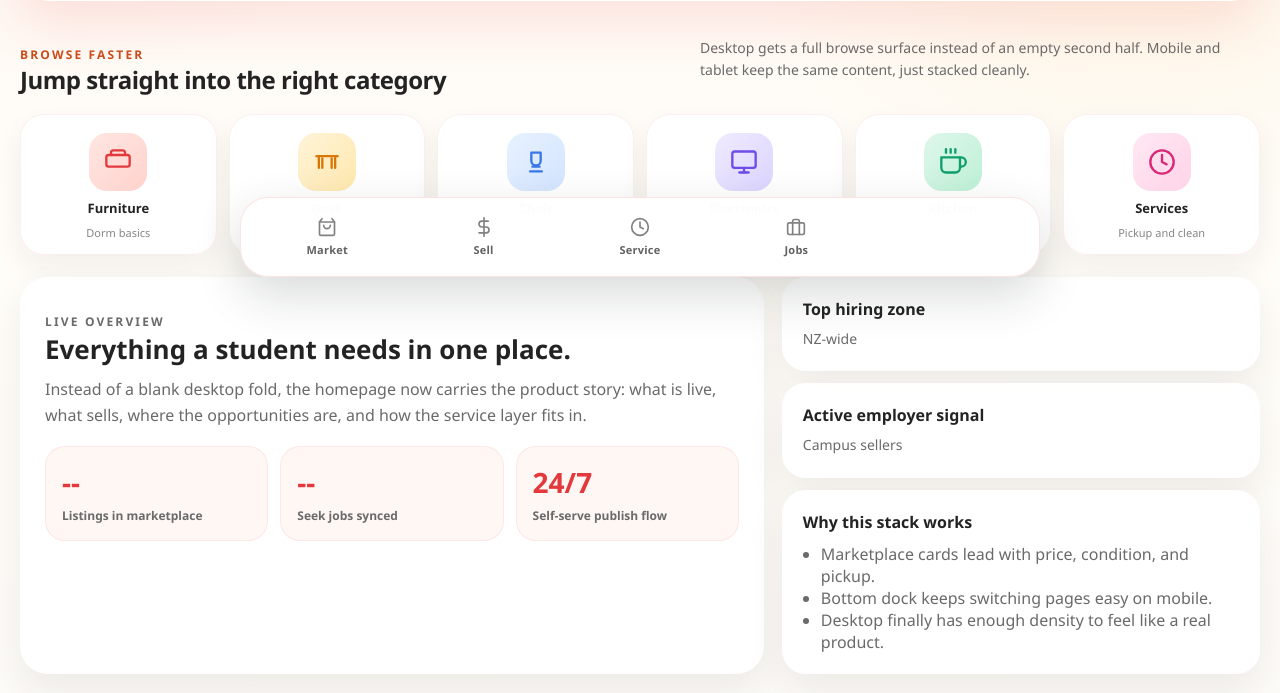
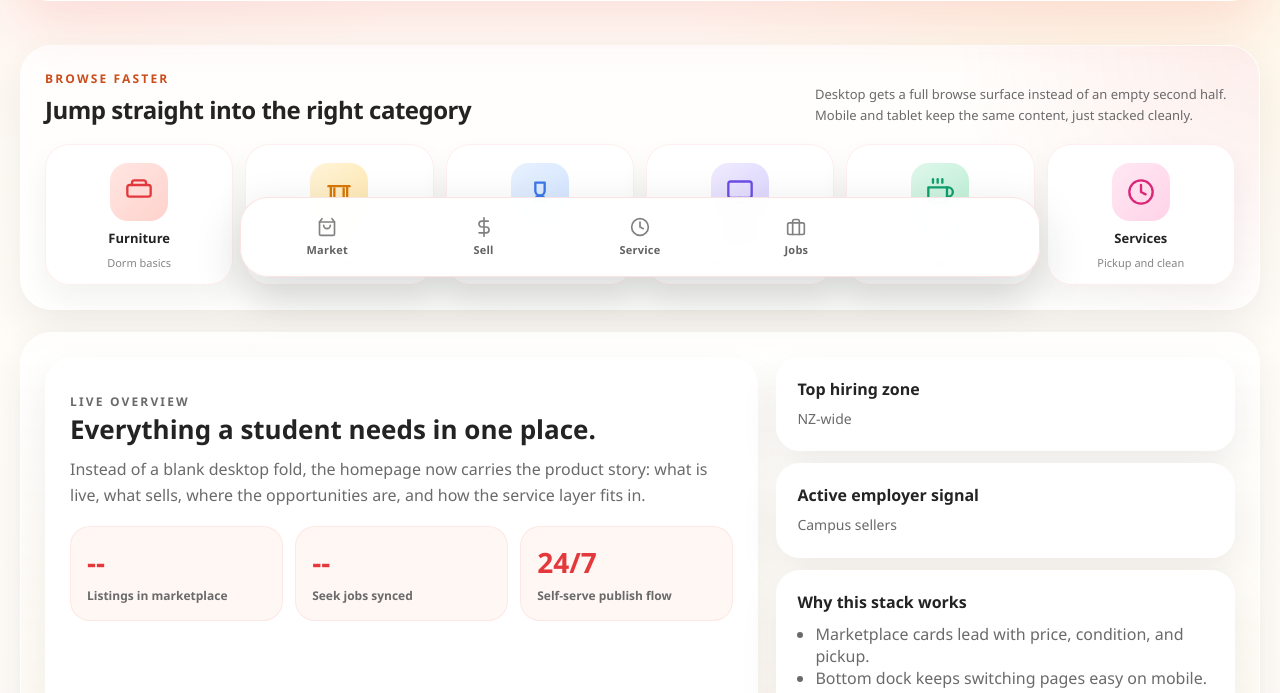
Before and after one commit to kndhjk/greenloop-nz, a website: page public/index.html in a window 1280 px wide. Shown: the part 501-1194 px from the top of the page. Drawn offline with Linux system fonts and the light colour scheme; no server answers.

Commit message:
Refine register verify flow and home hierarchy

```diff
--- a/public/auth-register.js
+++ b/public/auth-register.js
@@ -194,7 +194,7 @@ registerForm?.addEventListener("submit", async (event) => {
   } catch (error) {
     GreenLoop.showToast(error.message, true);
   } finally {
-    if (regSubmitBtn) { regSubmitBtn.disabled = false; regSubmitBtn.textContent = "Register"; }
+    if (regSubmitBtn) { regSubmitBtn.disabled = false; regSubmitBtn.textContent = "Send verification code"; }
   }
 });
 
@@ -206,7 +206,7 @@ document.getElementById("verify-submit")?.addEventListener("click", async () =>
   } catch (error) {
     GreenLoop.showToast(error.message, true);
   } finally {
-    if (verifySubmitBtn) { verifySubmitBtn.disabled = false; verifySubmitBtn.textContent = "Verify"; }
+    if (verifySubmitBtn) { verifySubmitBtn.disabled = false; verifySubmitBtn.textContent = "Verify and register"; }
   }
 });
 
--- a/public/index.css
+++ b/public/index.css
@@ -1,4 +1,53 @@
 /* Home page only */
+
+.home-page {
+  display: grid;
+  gap: 22px;
+}
+
+.home-layer {
+  padding: 24px;
+  border-radius: 32px;
+  border: 1px solid rgba(255, 255, 255, 0.94);
+  box-shadow: 0 18px 42px rgba(48, 40, 34, 0.08);
+}
+
+.home-layer-soft {
+  background:
+    radial-gradient(circle at top right, rgba(228, 57, 60, 0.08), transparent 24%),
+    rgba(255, 255, 255, 0.78);
+}
+
+.home-layer-plain {
+  background:
+    linear-gradient(180deg, rgba(255, 255, 255, 0.82), rgba(255, 250, 242, 0.9));
+}
+
+.home-layer-warm {
+  background:
+    radial-gradient(circle at top left, rgba(239, 203, 120, 0.14), transparent 26%),
+    linear-gradient(180deg, rgba(255, 251, 245, 0.92), rgba(255, 247, 238, 0.96));
+}
+
+.home-section-head {
+  display: flex;
+  align-items: end;
+  justify-content: space-between;
+  gap: 18px;
+  margin-bottom: 18px;
+}
+
+.home-section-head .eyebrow {
+  margin: 0 0 6px;
+}
+
+.home-section-note {
+  max-width: 420px;
+  margin: 0;
+  color: var(--muted);
+  font-size: 13px;
+  line-height: 1.6;
+}
 
 .carousel-wrap {
   position: relative;
@@ -128,14 +177,6 @@
 .carousel-dot.active {
   width: 26px;
   background: #fff;
-}
-
-.jd-categories,
-.home-band,
-.home-picks,
-.home-columns,
-.home-cta-band {
-  margin-bottom: 22px;
 }
 
 .section-title {
@@ -377,6 +418,16 @@
 }
 
 @media (max-width: 760px) {
+  .home-layer {
+    padding: 18px;
+    border-radius: 24px;
+  }
+
+  .home-section-head {
+    align-items: start;
+    flex-direction: column;
+  }
+
   .carousel-slide {
     min-height: 320px;
   }
--- a/public/index.html
+++ b/public/index.html
@@ -27,7 +27,7 @@
       </div>
     </header>
 
-    <main class="page">
+    <main class="page home-page">
       <section class="carousel-wrap" aria-label="Featured marketplace listings">
         <div class="carousel-track" id="carousel-track">
           <article class="carousel-slide">
@@ -66,7 +66,7 @@
         <div id="carousel-dots" class="carousel-dots"></div>
       </section>
 
-      <section class="jd-categories">
+      <section class="jd-categories home-layer home-layer-soft">
         <div class="home-section-head">
           <div>
             <p class="eyebrow">Browse faster</p>
@@ -120,7 +120,7 @@
         </div>
       </section>
 
-      <section class="home-band">
+      <section class="home-band home-layer home-layer-plain">
         <article class="home-band-card">
           <p class="eyebrow">Live overview</p>
           <h2>Everything a student needs in one place.</h2>
@@ -160,7 +160,7 @@
         </div>
       </section>
 
-      <section class="home-picks">
+      <section class="home-picks home-layer home-layer-warm">
         <div class="home-section-head">
           <div>
             <p class="eyebrow">Featured picks</p>
@@ -171,7 +171,7 @@
         <div id="home-featured-items" class="home-featured-grid"></div>
       </section>
 
-      <section class="home-columns">
+      <section class="home-columns home-layer home-layer-soft">
         <article class="home-column-card">
           <p class="eyebrow">Step 01</p>
           <h3>Browse with trust first.</h3>
@@ -189,7 +189,7 @@
         </article>
       </section>
 
-      <section class="home-cta-band">
+      <section class="home-cta-band home-layer home-layer-plain">
         <article class="home-cta-card">
           <p class="eyebrow">Built for campus turnover</p>
           <h2>Better than an empty landing page and better than a cluttered listing wall.</h2>
```
Also changed, not shown: public/register.html (+2 -1 lines), public/styles.css (+13 -3 lines).
